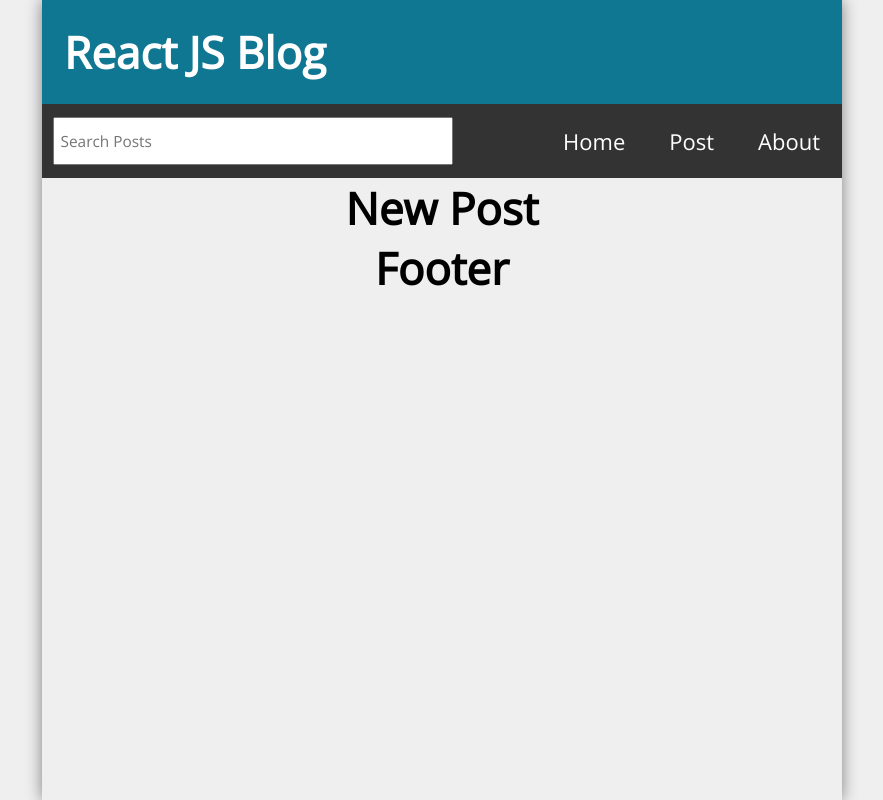
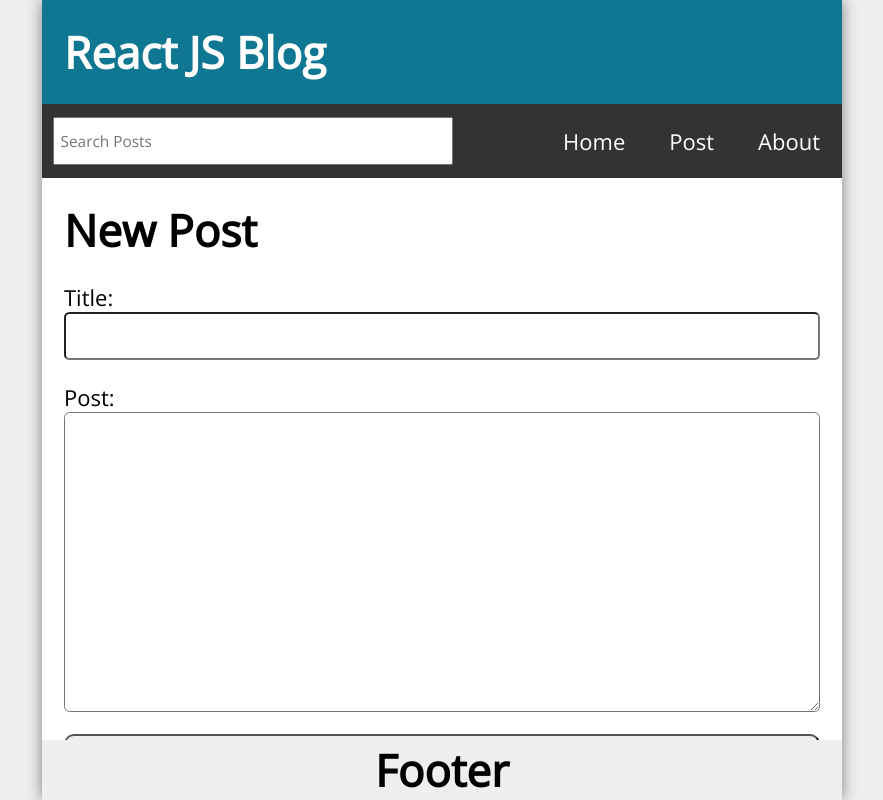
Before and after one commit to juleenek/Simple-Blog, a React (Create React App) app: page /post in a window 1280 px wide. Shown: the whole page, without its empty margins (198-1081 px from the left). Built offline with nearby package versions, Linux system fonts and the light colour scheme.

Commit message:
Subpage to add Post

```diff
--- a/package.json
+++ b/package.json
@@ -10,6 +10,7 @@
     "@types/node": "^16.11.41",
     "@types/react": "^18.0.14",
     "@types/react-dom": "^18.0.5",
+    "date-fns": "^2.28.0",
     "react": "^18.2.0",
     "react-dom": "^18.2.0",
     "react-router-dom": "^6.3.0",
--- a/src/App.tsx
+++ b/src/App.tsx
@@ -9,6 +9,7 @@
 
 import { Route, Routes, useNavigate } from 'react-router-dom';
 import { useState, useEffect } from 'react';
+import {format} from 'date-fns';
 
 function App() {
   const [posts, setPosts] = useState([
@@ -39,9 +40,27 @@
   ]);
   const [search, setSearch] = useState('');
   const [searchResults, setSearchResults] = useState();
+  const [postTitle, setPostTitle] = useState('');
+  const [postBody, setPostBody] = useState('');
+
+  const navigate = useNavigate();
+
+  const handleSubmit = (e: React.FormEvent<HTMLFormElement>) => {
+    e.preventDefault();
+    const id = posts.length ? posts[posts.length - 1].id + 1 : 1;
+    const datetime = format(new Date(), 'MMM dd, yyyy pp');
+    const newPost = {id , title: postTitle, datetime, body: postBody};
+    const allPosts = [... posts, newPost];
+    setPosts(allPosts);
+    setPostTitle('');
+    setPostBody('');
+    navigate('/');
+  };
 
   const handleDelete = (id: number) => {
-
+    const postsList = posts.filter((post) => post.id !== id);
+    setPosts(postsList);
+    navigate('/');
   };
 
   return (
@@ -50,8 +69,22 @@
       <Nav search={search} setSearch={setSearch} />
       <Routes>
         <Route path='/' element={<Home posts={posts} />} />
-        <Route path='/post' element={<NewPost />} />
-        <Route path='/post/:id' element={<PostPage posts={posts} handleDelete={handleDelete} />} />
+        <Route
+          path='/post'
+          element={
+            <NewPost
+              handleSubmit={handleSubmit}
+              postBody={postBody}
+              postTitle={postTitle}
+              setPostTitle={setPostTitle}
+              setPostBody={setPostBody}
+            />
+          }
+        />
+        <Route
+          path='/post/:id'
+          element={<PostPage posts={posts} handleDelete={handleDelete} />}
+        />
         <Route path='/about' element={<About />} />
         <Route path='*' element={<Missing />} />
       </Routes>
--- a/src/Components/Main/Header.tsx
+++ b/src/Components/Main/Header.tsx
@@ -1,3 +1,5 @@
+import { Link } from 'react-router-dom';
+
 type Props = {
   title: string;
 };
@@ -5,7 +7,9 @@
 export const Header: React.FC<Props> = ({ title }) => {
   return (
     <header className='Header'>
-      <h1>{title}</h1>
+      <Link to='/'>
+        <h1>{title}</h1>
+      </Link>
     </header>
   );
 };
--- a/src/Components/Post/NewPost.tsx
+++ b/src/Components/Post/NewPost.tsx
@@ -1,9 +1,39 @@
-type Props = {};
+type Props = {
+  handleSubmit(e: React.FormEvent<HTMLFormElement>): void;
+  postTitle: string;
+  postBody: string;
+  setPostTitle: React.Dispatch<React.SetStateAction<string>>;
+  setPostBody: React.Dispatch<React.SetStateAction<string>>;
+};
 
-export const NewPost: React.FC<Props> = () => {
+export const NewPost: React.FC<Props> = ({
+  handleSubmit,
+  postTitle,
+  postBody,
+  setPostTitle,
+  setPostBody,
+}) => {
   return (
-    <main>
+    <main className='NewPost'>
       <h1>New Post</h1>
+      <form className='newPostForm' onSubmit={handleSubmit}>
+        <label htmlFor='postTitle'>Title:</label>
+        <input
+          id='postTitle'
+          type='text'
+          required
+          value={postTitle}
+          onChange={(e) => setPostTitle(e.target.value)}
+        />
+        <label htmlFor='postBody'>Post:</label>
+        <textarea
+          id='postBody'
+          required
+          value={postBody}
+          onChange={(e) => setPostBody(e.target.value)}
+        />
+        <button type='submit'>Submit</button>
+      </form>
     </main>
   );
 };
--- a/src/Components/Post/PostPage.tsx
+++ b/src/Components/Post/PostPage.tsx
@@ -20,6 +20,15 @@
             <button onClick={() => handleDelete(post.id)}>Delete Post</button>
           </>
         )}
+        {!post && (
+          <>
+            <h2>Post Not Found</h2>
+            <p>Well, that's disappointing.</p>
+            <p className='visitHome'>
+              <Link to='/'>Visit Our Homepage</Link>
+            </p>
+          </>
+        )}
       </article>
     </main>
   );
--- a/src/index.css
+++ b/src/index.css
@@ -50,6 +50,11 @@
 
 .Header h1 {
   font-size: 1.5rem;
+  color: #fff;
+}
+
+.Header h1:hover {
+  color: #062931;
 }
 
 .Header svg {
@@ -223,14 +228,21 @@
 }
 
 .PostPage button {
-  height: 48px;
-  min-width: 48px;
-  border-radius: 0.25rem;
+  height: 40px;
+  min-width: 40px;
   padding: 0.5rem;
-  font-size: 1rem;
-  background-color: red;
+  font-size: 0.7rem;
+  background-color: #000000;
   color: #fff;
   cursor: pointer;
+}
+
+.visitHome {
+  font-size: 0.7rem;
+}
+
+.PostPage button:hover {
+  background-color: #b00d0d;
 }
 
 .statusMsg {
```
Also changed, not shown: 1 other file (tests, documents, lock files or other folders).
